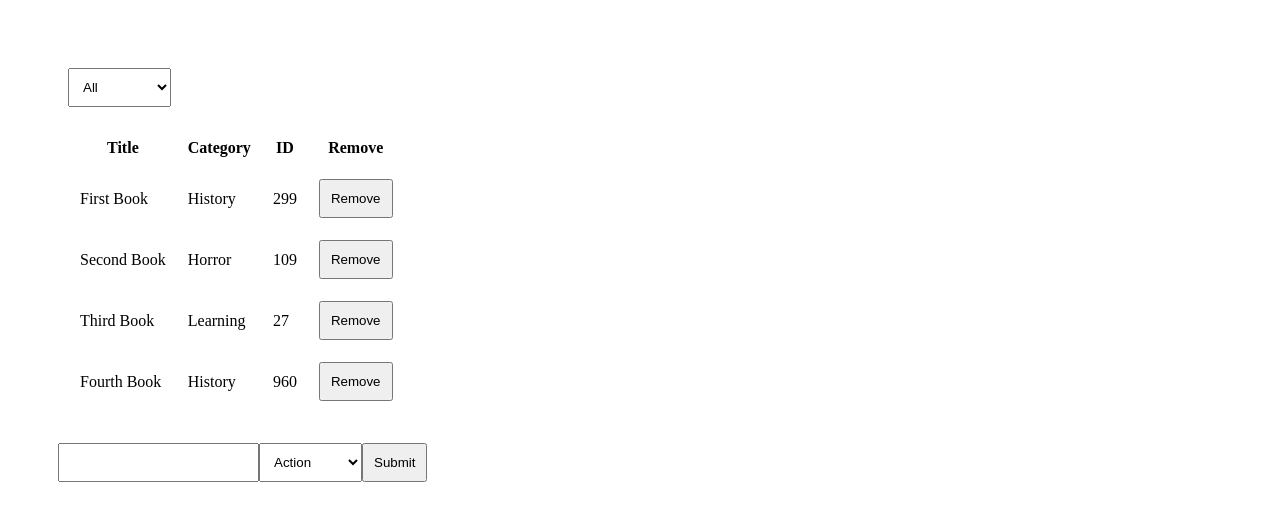
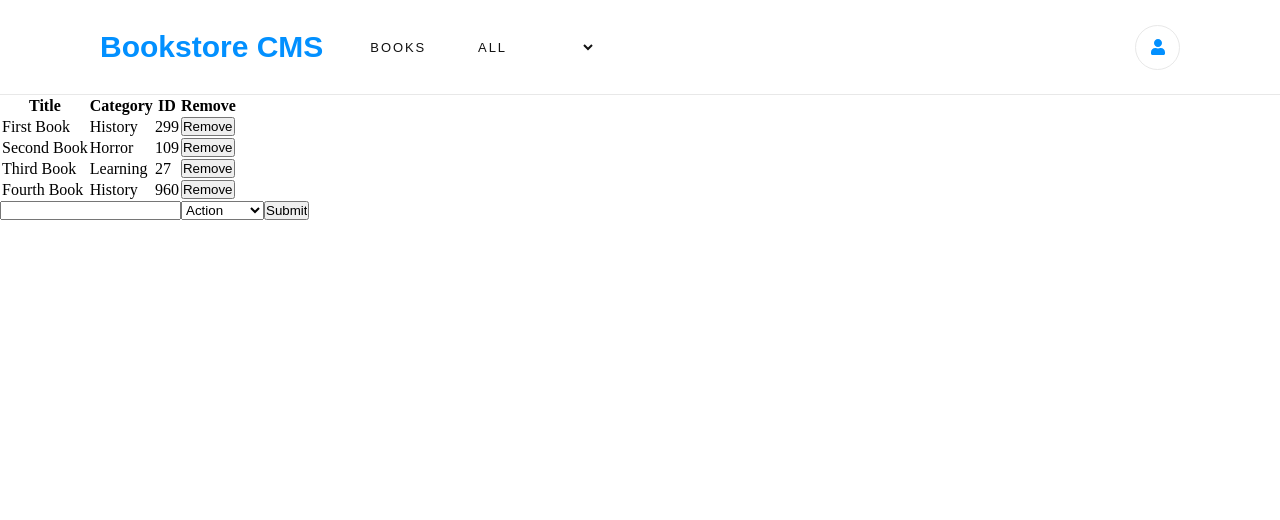
Before and after one commit to ermin-cahtarevic/react-bookstore, a React (Create React App) app: page / in a window 1280 px wide. Shown: the top 520 px of the page. Built offline with nearby package versions, Linux system fonts and the light colour scheme.

Commit message:
Add styling to the header section

```diff
--- a/package.json
+++ b/package.json
@@ -3,6 +3,9 @@
   "version": "0.1.0",
   "private": true,
   "dependencies": {
+    "@fortawesome/fontawesome-svg-core": "^1.2.28",
+    "@fortawesome/free-solid-svg-icons": "^5.13.0",
+    "@fortawesome/react-fontawesome": "^0.1.10",
     "@testing-library/jest-dom": "^4.2.4",
     "@testing-library/react": "^9.3.2",
     "@testing-library/user-event": "^7.1.2",
--- a/src/components/CategoryFilter.js
+++ b/src/components/CategoryFilter.js
@@ -1,18 +1,33 @@
 import React from 'react';
 import PropTypes from 'prop-types';
 import categories from '../helpers/categories';
+import '../styles/category-filter.css';
+import { faUser } from "@fortawesome/free-solid-svg-icons";
+import { FontAwesomeIcon } from "@fortawesome/react-fontawesome";
 
 const filters = ['All', ...categories()];
 
 const CategoryFilter = ({ changeFilter }) => (
-  <div>
-    <select onChange={e => changeFilter(e.target.value)}>
+  <div className="header">
+    <div className="header-left">
+      <div className="logo">Bookstore CMS</div>
+      <div className="header-books">BOOKS</div>
+      <select className="select" onChange={e => changeFilter(e.target.value)}>
         {
           filters.map(filter => (
             <option key={filter} value={filter}>{filter}</option>
           ))
         }
       </select>
+    </div>
+    <div className="user-icon">
+      <FontAwesomeIcon
+        icon={faUser}
+        style={{
+          color: "#0290ff"
+        }}
+      />
+    </div>
   </div>
 );
 
--- a/src/styles/app.css
+++ b/src/styles/app.css
@@ -1,3 +1,5 @@
 * {
-  padding: 10px;
+  margin: 0;
+  padding: 0;
+  box-sizing: border-box;
 }
--- /dev/null
+++ b/src/styles/category-filter.css
@@ -0,0 +1,61 @@
+.header {
+  display: flex;
+  align-items: center;
+  justify-content: space-between;
+  width: 100%;
+  height: 95px;
+  padding: 0 100px;
+  border-bottom: solid 1px #e8e8e8;
+}
+
+.header-left {
+  display: flex;
+  align-items: center;
+}
+
+.logo {
+  font-family: Arial, Helvetica, sans-serif;
+  color: #0290ff;
+  font-size: 30px;
+  font-weight: 900;
+  margin-right: 47px;
+}
+
+.header-books {
+  font-family: Arial, Helvetica, sans-serif;
+  color: #121212;
+  font-size: 13px;
+  letter-spacing: 1.9px;
+  padding-right: 41px;
+}
+
+.select {
+  border: none;
+  background-color: transparent;
+  font-family: Arial, Helvetica, sans-serif;
+  color: #121212;
+  font-size: 13px;
+  letter-spacing: 1.9px;
+  text-transform: uppercase;
+  padding: 5px 7px;
+  border-radius: 5px;
+}
+
+.select:hover {
+  cursor: pointer;
+  background-color: #e8e8e8;
+}
+
+.select:focus {
+  outline: none;
+}
+
+.user-icon {
+  border: 1px solid #e8e8e8;
+  width: 45px;
+  height: 45px;
+  display: flex;
+  justify-content: center;
+  align-items: center;
+  border-radius: 50%;
+}
```
Also changed, not shown: 1 other file (tests, documents, lock files or other folders). Lines whose indentation alone changed are shown as unchanged.
